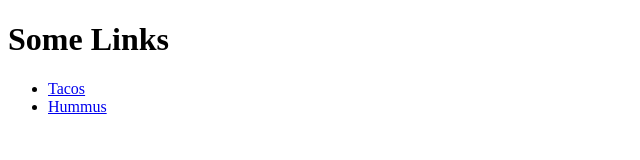
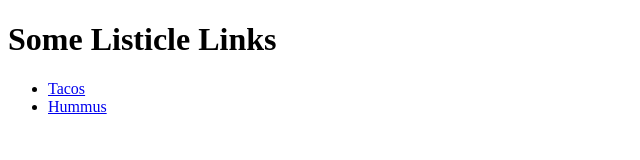
Before and after one commit to Atreus4202018/IGME-110-Repo, a plain HTML site: page index.html in a window 1280 px wide. Shown: the whole page, without its empty margins (0-640 px from the left). Drawn offline with Linux system fonts and the light colour scheme.

Commit message:
Update index.html

```diff
--- a/index.html
+++ b/index.html
@@ -3,10 +3,10 @@
 <head>
   <meta charset="UTF-8">
   <meta name="viewport" content="width=device-width, initial-scale=1.0">
-  <title>Some Listicle</title>
+  <title>My Listicle</title>
 </head>
 <body>
-  <h1>Some Links</h1>
+  <h1>Some Listicle Links</h1>
   <ul>
     <li><a href="https://en.wikipedia.org/wiki/Taco">Tacos</a></li>
     <li><a href="https://en.wikipedia.org/wiki/Hummus">Hummus</a></li>
```
